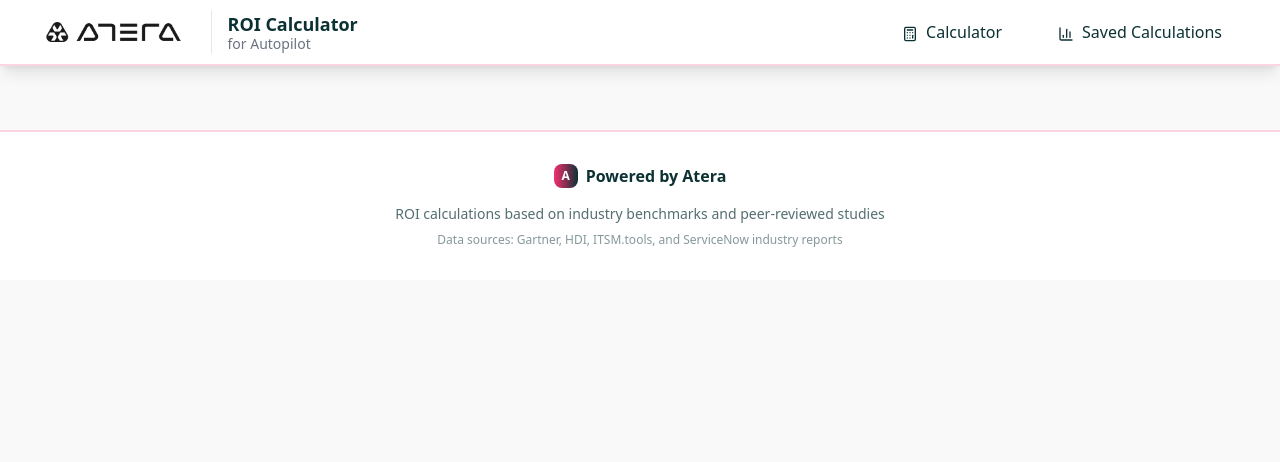
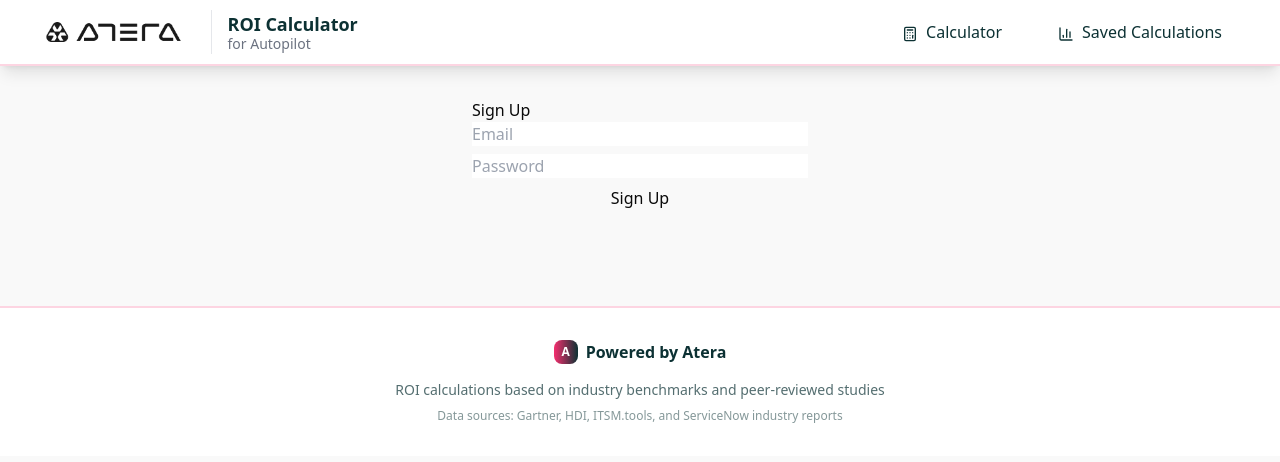
Before and after one commit to elramvashdi/atera-roi-calc, a React (Vite) app: page /Signup in a window 1280 px wide. Shown: the top 462 px of the page. Built offline with nearby package versions, Linux system fonts and the light colour scheme.

Commit message:
signup, login

```diff
--- a/package.json
+++ b/package.json
@@ -37,6 +37,7 @@
     "@radix-ui/react-toggle": "^1.1.2",
     "@radix-ui/react-toggle-group": "^1.1.2",
     "@radix-ui/react-tooltip": "^1.1.8",
+    "@supabase/supabase-js": "^2.54.0",
     "class-variance-authority": "^0.7.1",
     "clsx": "^2.1.1",
     "cmdk": "^1.0.0",
--- /dev/null
+++ b/src/api/client.js
@@ -0,0 +1,7 @@
+import { createClient } from '@supabase/supabase-js';
+
+// Replace these with your actual Supabase project credentials
+const supabaseUrl = 'https://khgbkhkpgdbjzcybvolv.supabase.co';
+const supabaseAnonKey = 'sb_publishable_yOE5Evu0IHhjCtRc1h3tYw_Zoi7urrW';
+
+export const supabase = createClient(supabaseUrl, supabaseAnonKey);
--- a/src/api/entities.js
+++ b/src/api/entities.js
@@ -1,9 +1,9 @@
+import { supabase } from './client';
 
 
-
-export const ROICalculation = [];
+export const ROICalculation = supabase.from('calculations');
 
 
 
 // // auth sdk:
-export const User = [];
+export const User = supabase.auth;
--- a/src/pages/Calculator.jsx
+++ b/src/pages/Calculator.jsx
@@ -257,8 +257,16 @@
       return;
     }
     setIsSaving(true);
-    try {
-      await ROICalculation.create({
+  try {
+    // Get the current user ID
+    const { data: userData } = await supabase.auth.getUser();
+    const user_id = userData?.user?.id;
+
+    // Insert calculation into Supabase
+    const { error } = await supabase
+      .from('calculations')
+      .insert([{
+        user_id,
         company_name: inputs.company_name,
         inputs: inputs,
         results: {
@@ -267,8 +275,13 @@
           roi: calculations.roi,
           time_to_roi_months: calculations.time_to_roi_months,
         },
-      });
+      }]);
+
+    if (error) {
+      setSaveMessage("Error saving calculation. Please try again.");
+    } else {
       setSaveMessage("ROI calculation saved successfully!");
+    }
     } catch (error) {
       setSaveMessage("Error saving calculation. Please try again.");
     } finally {
--- /dev/null
+++ b/src/pages/Login.jsx
@@ -0,0 +1,54 @@
+import React, { useState } from 'react';
+import { supabase } from '../api/client';
+import { useNavigate } from 'react-router-dom';
+
+
+export default function Login() {
+  const [email, setEmail] = useState('');
+  const [password, setPassword] = useState('');
+  const [error, setError] = useState('');
+  const [loading, setLoading] = useState(false);
+  const navigate = useNavigate();
+
+
+  const handleLogin = async (e) => {
+    e.preventDefault();
+    setLoading(true);
+    setError('');
+    const { error } = await supabase.auth.signInWithPassword({ email, password });
+    if (error) {
+      setError(error.message);
+    } else {
+      navigate('/Calculator');
+    }
+    setLoading(false);
+  };
+
+  return (
+    <div style={{ maxWidth: 400, margin: 'auto', padding: 32 }}>
+      <h2>Login</h2>
+      <form onSubmit={handleLogin}>
+        <input
+          type="email"
+          placeholder="Email"
+          value={email}
+          onChange={e => setEmail(e.target.value)}
+          required
+          style={{ width: '100%', marginBottom: 8 }}
+        />
+        <input
+          type="password"
+          placeholder="Password"
+          value={password}
+          onChange={e => setPassword(e.target.value)}
+          required
+          style={{ width: '100%', marginBottom: 8 }}
+        />
+        <button type="submit" disabled={loading} style={{ width: '100%' }}>
+          {loading ? 'Logging in...' : 'Login'}
+        </button>
+        {error && <div style={{ color: 'red', marginTop: 8 }}>{error}</div>}
+      </form>
+    </div>
+  );
+}
--- a/src/pages/Reports.jsx
+++ b/src/pages/Reports.jsx
@@ -1,4 +1,5 @@
 import React, { useState, useEffect } from "react";
+import { supabase } from "@/api/client";
 import { ROICalculation } from "@/api/entities";
 import { User } from "@/api/entities";
 import { Card, CardContent, CardHeader, CardTitle } from "@/components/ui/card";
@@ -21,13 +22,17 @@
   const loadData = async () => {
     setIsLoading(true);
     try {
-      const user = await User.me();
+      const { data: userData } = await supabase.auth.getUser();
+      const user = userData?.user;
       setCurrentUser(user);
 
       // Filter calculations by current user
-      const allCalculations = await ROICalculation.list("-created_date");
-      const userCalculations = allCalculations.filter(calc => calc.created_by === user.email);
-      setCalculations(userCalculations);
+        const { data: userCalculations, error } = await supabase
+          .from('calculations')
+          .select('*')
+          .eq('user_id', user.id)
+          .order('created_at', { ascending: false });;
+      setCalculations(userCalculations || []);
     } catch (error) {
       console.error("Error loading data:", error);
     } finally {
@@ -42,7 +47,7 @@
     const url = URL.createObjectURL(blob);
     const a = document.createElement('a');
     a.href = url;
-    a.download = `roi-report-${calc.company_name}-${format(new Date(calc.created_date), 'yyyy-MM-dd')}.json`;
+    a.download = `roi-report-${calc.company_name}-${format(new Date(calc.created_at), 'yyyy-MM-dd')}.json`;
     a.click();
     URL.revokeObjectURL(url);
   };
@@ -94,7 +99,7 @@
               <CardHeader className="border-b border-slate-100">
                 <div className="flex items-center justify-between">
                   <CardTitle className="flex items-center gap-2 text-lg"><Building2 className="w-5 h-5 text-blue-600" />{calc.company_name}</CardTitle>
-                  <Badge variant="outline" className="text-xs"><Calendar className="w-3 h-3 mr-1" />{format(new Date(calc.created_date), 'MMM d, yyyy')}</Badge>
+                  <Badge variant="outline" className="text-xs"><Calendar className="w-3 h-3 mr-1" />{format(new Date(calc.created_at), 'MMM d, yyyy')}</Badge>
                 </div>
               </CardHeader>
               <CardContent className="p-6">
--- /dev/null
+++ b/src/pages/Signup.jsx
@@ -0,0 +1,59 @@
+import React, { useState } from 'react';
+import { supabase } from '../api/client';
+import { useNavigate } from 'react-router-dom';
+
+export default function Signup() {
+  const [email, setEmail] = useState('');
+  const [password, setPassword] = useState('');
+  const [error, setError] = useState('');
+  const [loading, setLoading] = useState(false);
+  const [success, setSuccess] = useState('');
+  const navigate = useNavigate();
+
+  const handleSignup = async (e) => {
+    e.preventDefault();
+    setLoading(true);
+    setError('');
+    setSuccess('');
+    const { error } = await supabase.auth.signUp({
+      email,
+      password,
+    });
+    if (error) {
+      setError(error.message);
+    } else {
+      setSuccess('Signup successful! Check your email for confirmation.');
+      navigate('/Calculator');
+    }
+    setLoading(false);
+  };
+
+  return (
+    <div style={{ maxWidth: 400, margin: 'auto', padding: 32 }}>
+      <h2>Sign Up</h2>
+      <form onSubmit={handleSignup}>
+        <input
+          type="email"
+          placeholder="Email"
+          value={email}
+          onChange={e => setEmail(e.target.value)}
+          required
+          style={{ width: '100%', marginBottom: 8 }}
+        />
+        <input
+          type="password"
+          placeholder="Password"
+          value={password}
+          onChange={e => setPassword(e.target.value)}
+          required
+          style={{ width: '100%', marginBottom: 8 }}
+        />
+        <button type="submit" disabled={loading} style={{ width: '100%' }}>
+          {loading ? 'Signing up...' : 'Sign Up'}
+        </button>
+        {error && <div style={{ color: 'red', marginTop: 8 }}>{error}</div>}
+        {success && <div style={{ color: 'green', marginTop: 8 }}>{success}</div>}
+      </form>
+    </div>
+  );
+}
--- a/src/pages/index.jsx
+++ b/src/pages/index.jsx
@@ -3,6 +3,8 @@
 import Calculator from "./Calculator";
 
 import Reports from "./Reports";
+import Login from "./Login";
+import Signup from "./Signup";
 
 import { BrowserRouter as Router, Route, Routes, useLocation } from 'react-router-dom';
 
@@ -11,6 +13,8 @@
     Calculator: Calculator,
 
     Reports: Reports,
+    Login: Login,
+
 
 }
 
@@ -42,6 +46,8 @@
                 <Route path="/Calculator" element={<Calculator />} />
 
                 <Route path="/Reports" element={<Reports />} />
+                <Route path="/Login" element={<Login />} />
+                <Route path="/Signup" element={<Signup />} />
 
             </Routes>
         </Layout>
```
Also changed, not shown: 2 other files (tests, documents, lock files or other folders).
